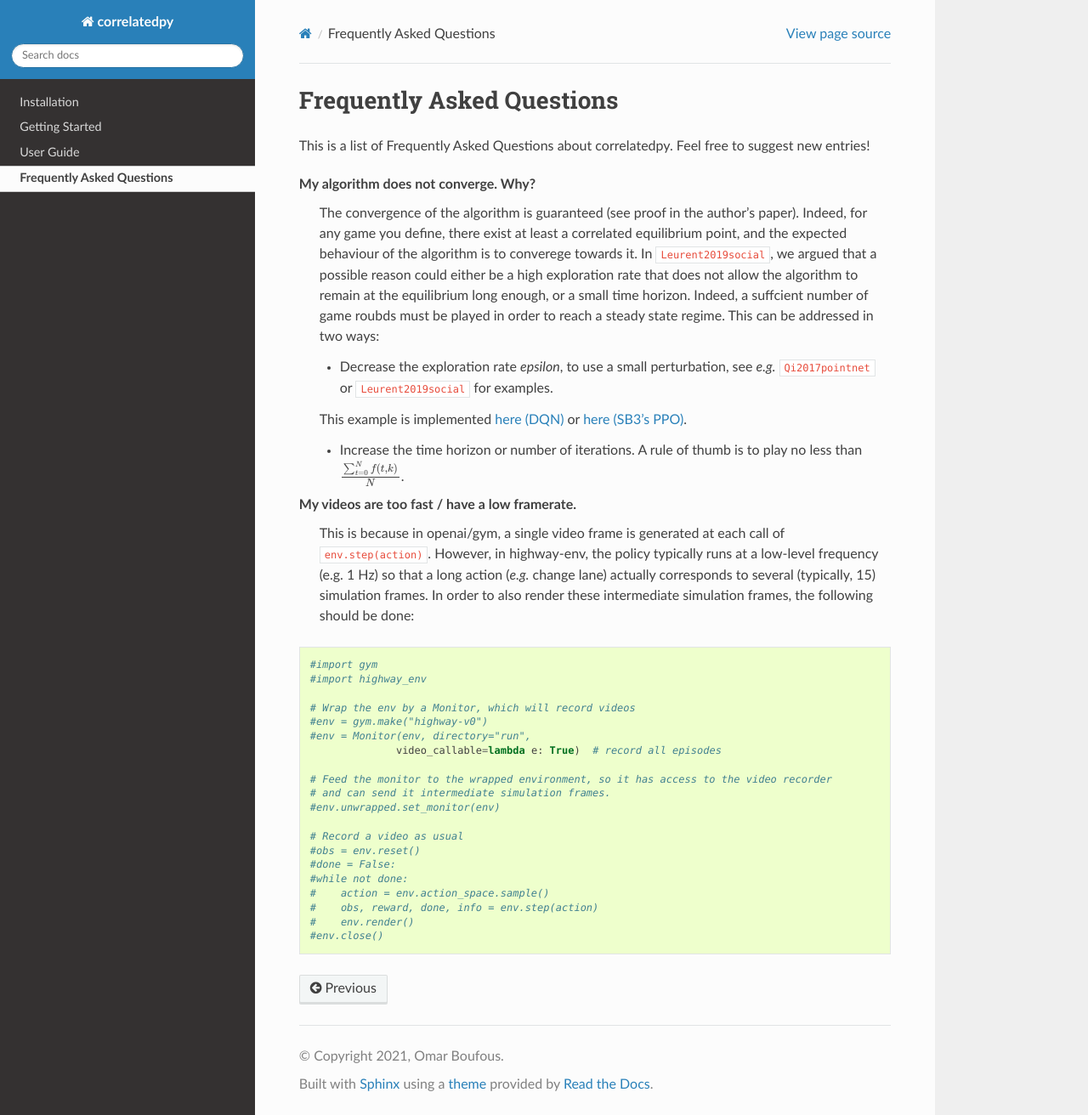
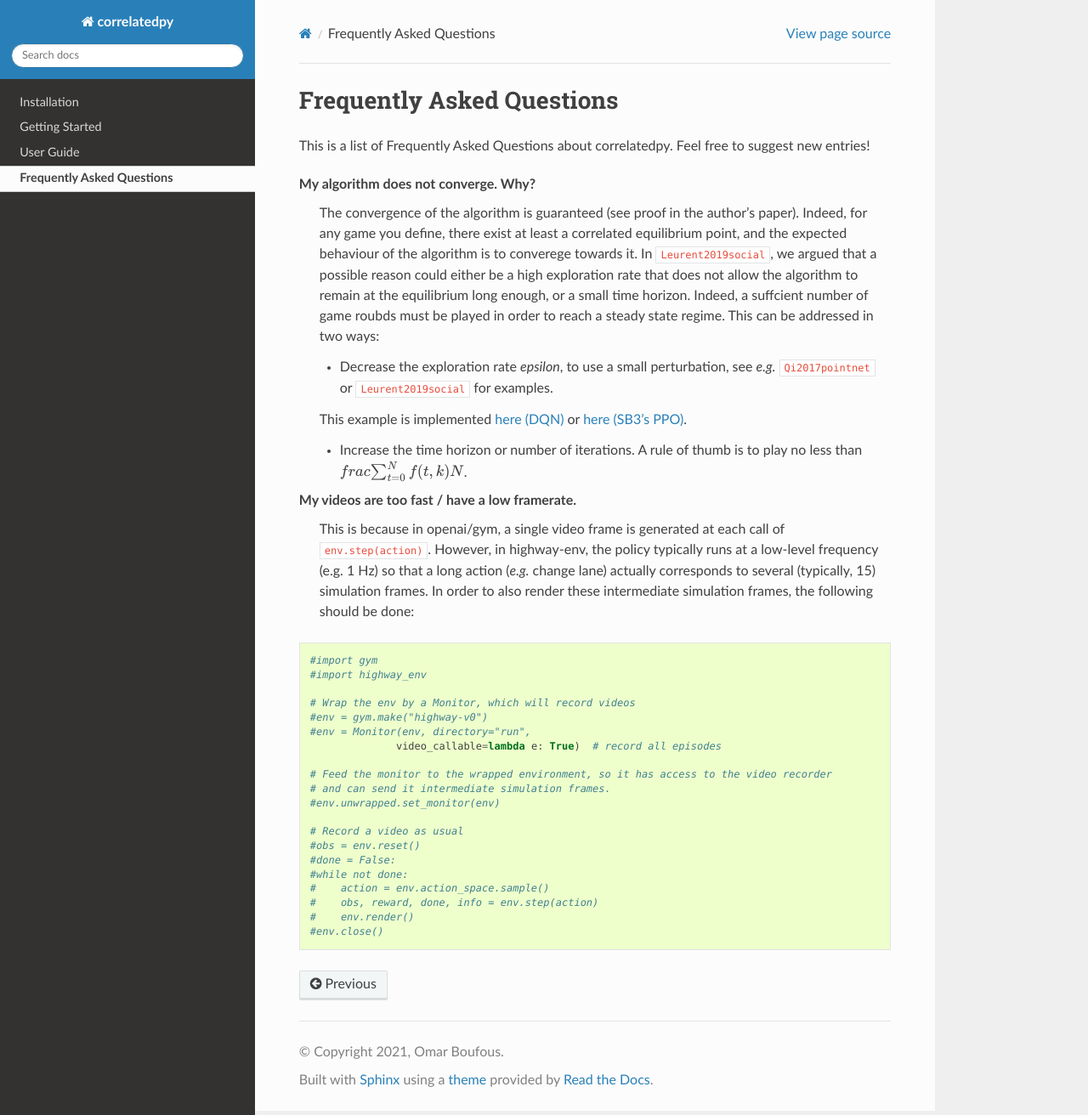
Before and after one commit to pankhurigadi/correlatedpy, a Sphinx documentation site: the page built from docs/source/faq.rst, in a window 1280 px wide and 1312 px high. Shown: the whole window at 85% size. Built offline with Sphinx 7.4.7 and the Read the Docs theme 2.0.0, drawn with Linux system fonts in a browser that asks for light colours; pages that are not in the unit, such as notebooks, are missing from menus; cross-references to code outside the pages are shown as plain code.

Commit message:
Update faq.rst

```diff
--- a/docs/source/faq.rst
+++ b/docs/source/faq.rst
@@ -15,7 +15,7 @@ My algorithm does not converge. Why?
     - Decrease the exploration rate *epsilon*, to use a small perturbation, see *e.g.* :cite:`Qi2017pointnet` or :cite:`Leurent2019social` for examples.
     This example is implemented `here (DQN) <https://colab.research.google.com/github/eleurent/highway-env/blob/master/scripts/intersection_social_dqn.ipynb>`_ or `here (SB3's PPO) <https://github.com/eleurent/highway-env/blob/master/scripts/sb3_highway_ppo_transformer.py>`_.
 
-    - Increase the time horizon or number of iterations. A rule of thumb is to play no less than :math:`\frac{ \sum_{t=0}^{N}f(t,k) }{N}`.
+    - Increase the time horizon or number of iterations. A rule of thumb is to play no less than :math:`\\frac{ \sum_{t=0}^{N}f(t,k) }{N}`.
 
 My videos are too fast / have a low framerate.
     This is because in openai/gym, a single video frame is generated at each call of ``env.step(action)``. However, in highway-env, the policy typically runs at a low-level frequency (e.g. 1 Hz) so that a long action (*e.g.* change lane) actually corresponds to several (typically, 15) simulation frames.
```
